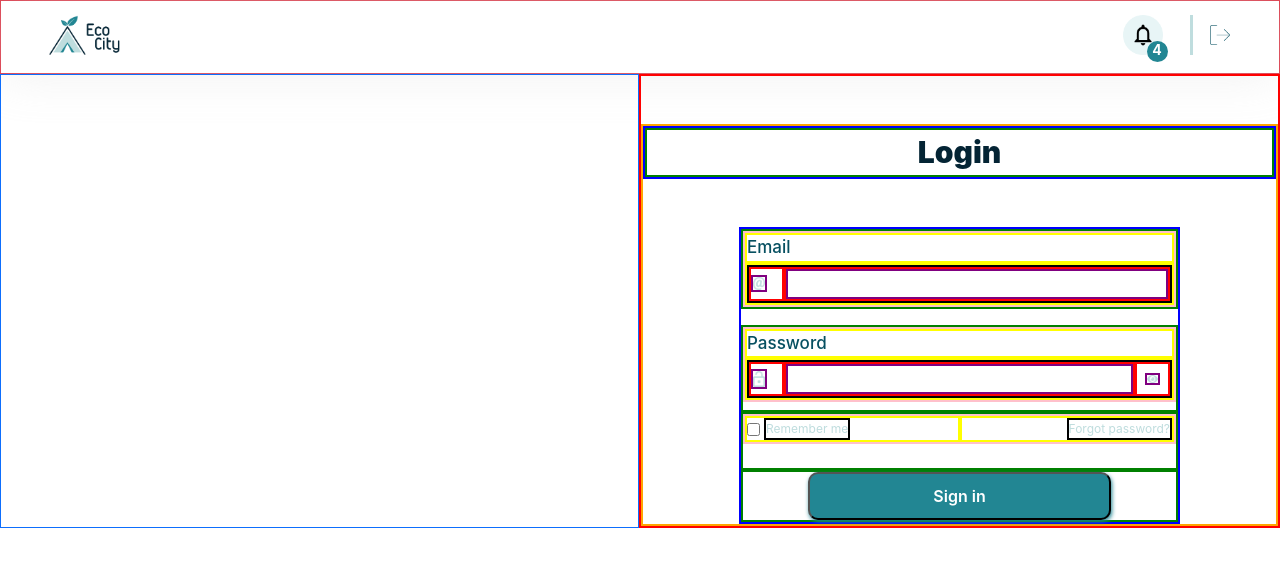
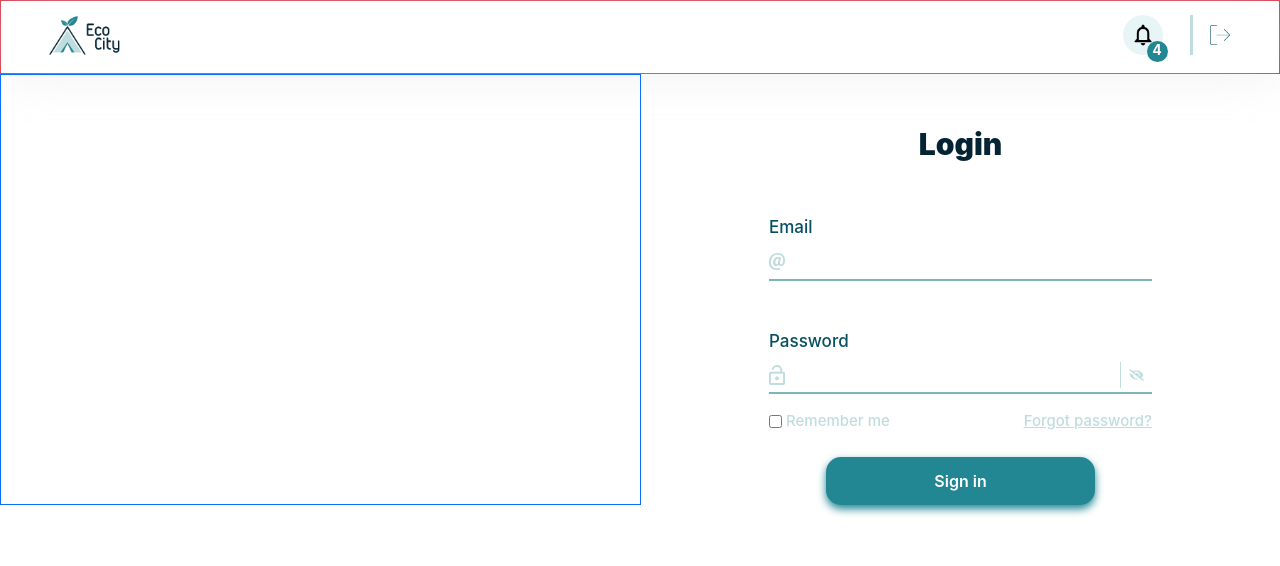
Before and after one commit to IsuruVihan/EcoCity, a React (Create React App) app in the folder admin/: page /login in a window 1280 px wide. Shown: the top 566 px of the page. Built offline with nearby package versions, Linux system fonts and the light colour scheme.

Commit message:
Cursor pointers added

```diff
--- a/admin/src/assets/styles/LoginForm.css
+++ /dev/null
@@ -1 +0,0 @@
-.input-field:focus { outline: none; }
--- a/admin/src/pages/Login/Login.js
+++ b/admin/src/pages/Login/Login.js
@@ -16,7 +16,7 @@ const Login = () => {
         <Col className="px-0 border border-1 border-primary">
           {/*<Image src={sideImage} width={'100%'}/>*/}
         </Col>
-        <Col style={{border: '2px solid red'}} className="px-0 pt-5">
+        <Col className="px-0 pt-5">
           <LoginForm/>
         </Col>
       </Row>
--- a/admin/src/pages/Login/forms/LoginForm.js
+++ b/admin/src/pages/Login/forms/LoginForm.js
@@ -1,65 +1,67 @@
-import React from 'react';
+import React, {useState} from 'react';
 import {Container, Row, Col, Image} from "react-bootstrap";
 
 import AtSign from '../../../assets/images/icons/email.png';
 import LockSign from '../../../assets/images/icons/password.png';
 import EyeSign from '../../../assets/images/icons/eye.png';
+import EyeHideSign from '../../../assets/images/icons/eye-hide.png';
 
-import "../../../assets/styles/LoginForm.css";
 
 const LoginForm = () => {
+  const [showPassword, setShowPassword] = useState(false);
+
   return (
-    <Container className="p-0" style={{border: '2px solid orange'}}>
-      <Row className="m-0 mb-5" style={{border: '2px solid blue'}}>
-        <Col className="p-0" style={{border: '2px solid green', textAlign: 'center', fontSize: 30, fontWeight: '900', color: '#042434'}}>Login</Col>
+    <Container className="p-0">
+      <Row className="m-0 mb-5">
+        <Col className="p-0" style={{textAlign: 'center', fontSize: 30, fontWeight: '900', color: '#042434'}}>Login</Col>
       </Row>
-      <Row style={{border: '2px solid blue', marginLeft: '6em', marginRight: '6em'}}>
-        <Col className="p-0 mb-3" style={{border: '2px solid green'}} sm={12}>
-          <Row className="m-0" style={{border: '2px solid pink'}}>
-            <Col className="p-0" style={{border: '2px solid yellow', fontWeight: 500, fontSize: 17, color: '#075061'}} sm={12}>Email</Col>
-            <Col className="p-0" style={{border: '2px solid yellow'}} sm={12}>
-              <Row className="m-0" style={{border: '2px solid black'}}> {/*Border bottom*/}
-                <Col className="p-0" style={{border: '2px solid red', display: 'flex', alignItems: 'center'}} sm={1}>
-                  <Image src={AtSign} width='50%' style={{border: '2px solid purple'}}/>
+      <Row style={{marginLeft: '8em', marginRight: '8em'}}>
+        <Col className="p-0 mb-5" sm={12}>
+          <Row className="m-0">
+            <Col className="p-0 mb-2" style={{fontWeight: 500, fontSize: 17, color: '#075061'}} sm={12}>Email</Col>
+            <Col className="p-0" sm={12}>
+              <Row className="m-0 pb-1" style={{borderBottom: '2.5px solid #7CB6B8'}}> {/*Border bottom*/}
+                <Col className="p-0" style={{display: 'flex', alignItems: 'center'}} sm={1}>
+                  <Image src={AtSign} width='50%'/>
                 </Col>
-                <Col className="p-0" style={{border: '2px solid red'}} sm={11}>
-                  <input className='input-field' type='email' style={{border: '2px solid purple', width: '100%'}}/>
+                <Col className="p-0" sm={11}>
+                  <input className='input-field' type='email' style={{width: '100%', color: '#7CB6B8', outline: 'none', border: 'none'}}/>
                 </Col>
               </Row>
             </Col>
           </Row>
         </Col>
-        <Col className="p-0 pb-2" style={{border: '2px solid green'}} sm={12}>
-          <Row className="m-0" style={{border: '2px solid pink'}}>
-            <Col className="p-0" style={{border: '2px solid yellow', fontWeight: 500, fontSize: 17, color: '#075061'}} sm={12}>Password</Col>
-            <Col className="p-0" style={{border: '2px solid yellow'}} sm={12}>
-              <Row className="m-0" style={{border: '2px solid black'}}> {/*Border bottom*/}
-                <Col className="p-0" style={{border: '2px solid red', display: 'flex', alignItems: 'center'}} sm={1}>
-                  <Image src={LockSign} width='50%' style={{border: '2px solid purple'}}/>
+        <Col className="p-0 pb-3" sm={12}>
+          <Row className="m-0">
+            <Col className="p-0 mb-2" style={{fontWeight: 500, fontSize: 17, color: '#075061'}} sm={12}>Password</Col>
+            <Col className="p-0" sm={12}>
+              <Row className="m-0 pb-1" style={{borderBottom: '2.5px solid #7CB6B8'}}> {/*Border bottom*/}
+                <Col className="p-0" style={{display: 'flex', alignItems: 'center'}} sm={1}>
+                  <Image src={LockSign} width='50%'/>
                 </Col>
-                <Col className="p-0" style={{border: '2px solid red'}} sm={10}>
-                  <input className='input-field' type='password' style={{border: '2px solid purple', width: '100%'}}/>
+                <Col className="p-0" sm={10}>
+                  <input className='input-field' type={showPassword ? 'text' : 'password'} style={{width: '100%', color: '#7CB6B8', outline: 'none', border: 'none'}}/>
                 </Col>
-                <Col className="p-0" style={{border: '2px solid red', display: 'flex', alignItems: 'center', justifyContent: 'center'}} sm={1}> {/*Border left*/}
-                  <Image src={EyeSign} width='50%' style={{border: '2px solid purple'}}/>
+                <Col className="p-0" style={{display: 'flex', alignItems: 'center', justifyContent: 'center', borderLeft: '1px solid #BFDDDE'}} sm={1}> {/*Border left*/}
+                  <Image src={showPassword ? EyeSign : EyeHideSign} width='50%' style={{cursor: 'pointer'}} onClick={() => setShowPassword(!showPassword)}/>
                 </Col>
               </Row>
             </Col>
           </Row>
         </Col>
-        <Col className="p-0 pb-4" style={{border: '2px solid green'}} sm={12}>
-          <Row className="m-0" style={{border: '2px solid pink'}}>
-            <Col className="p-0 d-flex align-items-center" style={{border: '2px solid yellow'}}>
-              <input type='checkbox' style={{border: '2px solid black'}}/>
-              <label className='ms-1' style={{color: '#BFDDDE', border: '2px solid black', fontSize: 12}}>Remember me</label>
+        <Col className="p-0 pb-4" sm={12}>
+          <Row className="m-0">
+            <Col className="p-0 d-flex align-items-center">
+              <input type='checkbox' style={{cursor: 'pointer'}}/>
+              <label className='ms-1' style={{color: '#BFDDDE', fontSize: 15, fontWeight: '500'}}>Remember me</label>
             </Col>
-            <Col className="p-0 d-flex justify-content-end align-items-center" style={{border: '2px solid yellow'}}>
-              <label className='ms-1' style={{color: '#BFDDDE', border: '2px solid black', fontSize: 12}}>Forgot password?</label> {/*Border bottom*/}
+            <Col className="p-0 d-flex justify-content-end align-items-center">
+              <label className='ms-1' style={{color: '#BFDDDE', fontSize: 15, fontWeight: '500', textDecoration: 'underline', cursor: 'pointer'}}>Forgot password?</label> {/*Border bottom*/}
             </Col>
           </Row>
         </Col>
-        <Col className="p-0 d-flex justify-content-center" style={{border: '2px solid green'}} sm={12}>
-          <button style={{background: '#228693', color: 'white', borderRadius: '10px', width: '70%', height: '3em', fontWeight: '600', boxShadow: `1px 2px 4px rgba(34, 134, 147, 45)`}}>Sign in</button>
+        <Col className="p-0 d-flex justify-content-center" sm={12}>
+          <button style={{background: '#228693', color: 'white', borderRadius: '15px', width: '70%', height: '3em', fontWeight: '600', boxShadow: `0px 4px 8px rgba(34, 134, 147, 20)`, border: 'none'}}>Sign in</button>
         </Col>
       </Row>
     </Container>
```
Also changed, not shown: admin/src/assets/images/icons/eye-hide.png (added).
